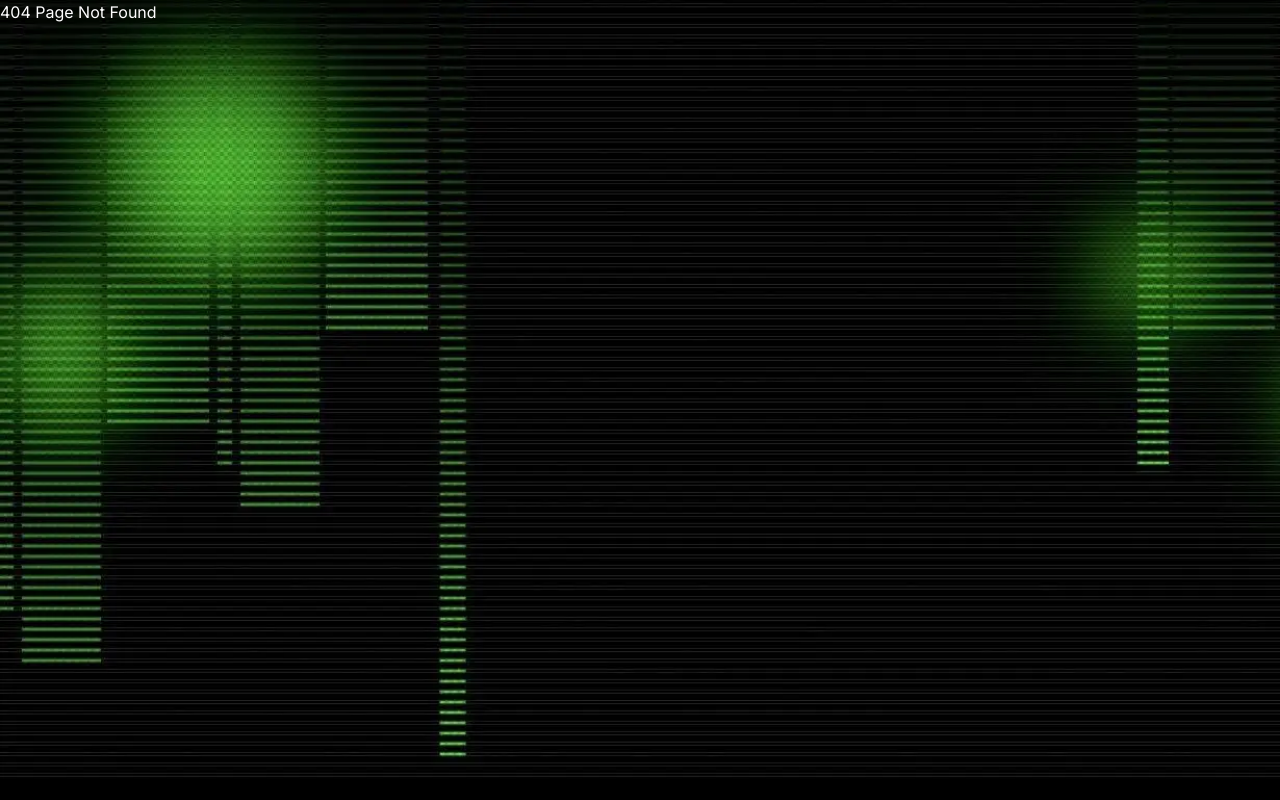
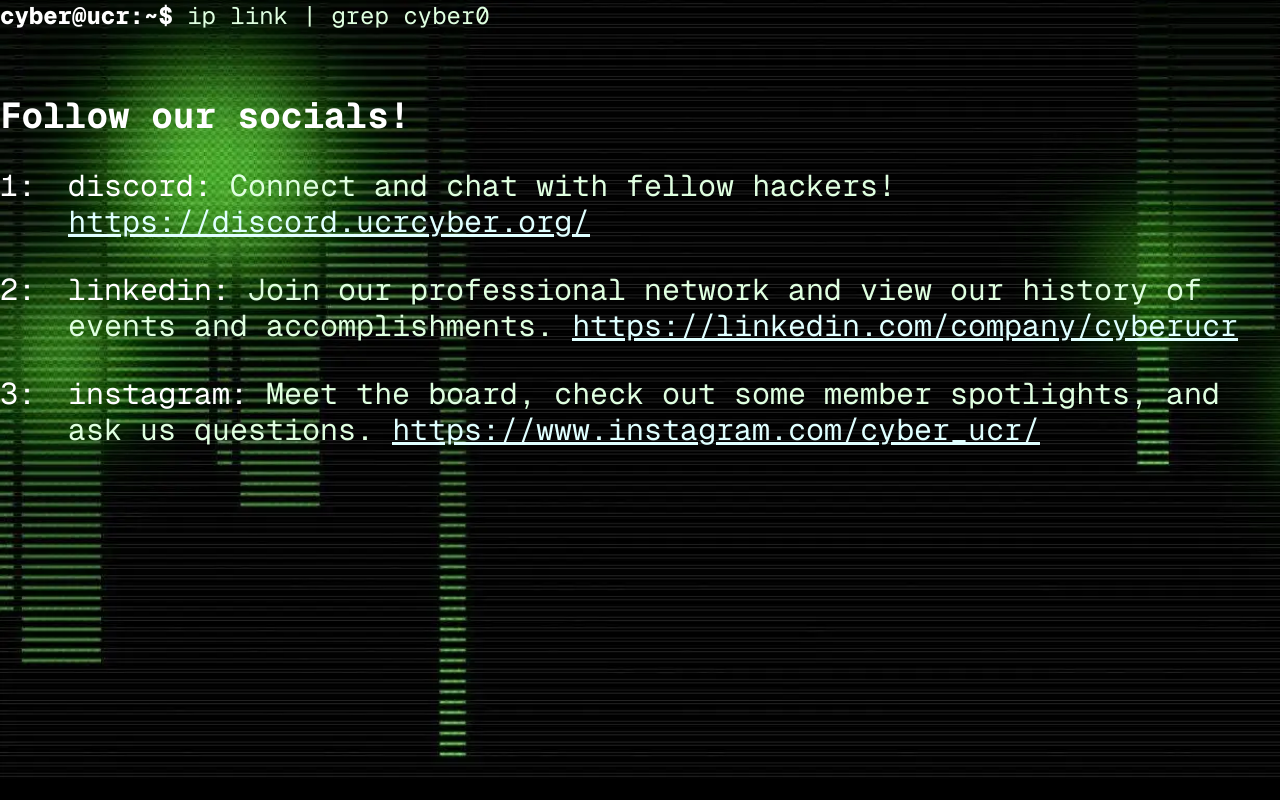
Before and after one commit to acm-ucr/cyber-website, a Next.js app: page /socials in a window 1280 px wide. Before the commit this address had no page. Built offline with nearby package versions, Linux system fonts and the light colour scheme.

Commit message:
Socials Page Content

```diff
--- /dev/null
+++ b/src/app/socials/page.tsx
@@ -0,0 +1,11 @@
+import SocialsPage from "@/components/socials/SocialsPage";
+
+const Socials = () => {
+  return (
+    <div className=" ">
+      <SocialsPage> </SocialsPage>
+    </div>
+  );
+};
+
+export default Socials;
--- /dev/null
+++ b/src/components/socials/SocialsPage.tsx
@@ -0,0 +1,90 @@
+const SocialsPage = () => {
+  return (
+    <div className="font-cyber-main">
+      <div className="mb-16">
+        <span className="text-cyber-white text-2xl font-extrabold">
+          cyber@ucr:~$
+        </span>
+        <span className="text-cyber-lightgreen text-2xl">
+          {" "}
+          ip link | grep cyber0{" "}
+        </span>
+      </div>
+
+      <div className="text-cyber-white text- mb-8 text-4xl font-bold">
+        {" "}
+        Follow our socials!{" "}
+      </div>
+
+      <div className="font-cyber-main mb-8 text-3xl">
+        <div className="flex flex-row">
+          <div className="text-cyber-white mr-8"> 1: </div>
+          <div>
+            <span className="text-cyber-white"> discord: </span>
+            <span className="text-cyber-lightgreen">
+              {" "}
+              Connect and chat with fellow hackers!{" "}
+              <a
+                href="https://discord.ucrcyber.org/"
+                target="_blank"
+                rel="noopener noreferrer"
+                className="text-[#DFFFFF] underline"
+              >
+                {" "}
+                https://discord.ucrcyber.org/{" "}
+              </a>{" "}
+            </span>
+          </div>
+        </div>
+      </div>
+
+      <div className="font-cyber-main mb-8 text-3xl">
+        <div className="flex flex-row">
+          <div className="text-cyber-white mr-8"> 2: </div>
+          <div>
+            <span className="text-cyber-white"> linkedin: </span>
+            <span className="text-cyber-lightgreen">
+              {" "}
+              Join our professional network and view our history of events and
+              accomplishments.{" "}
+              <a
+                href="https://linkedin.com/company/cyberucr"
+                target="_blank"
+                rel="noopener noreferrer"
+                className="text-[#DFFFFF] underline"
+              >
+                {" "}
+                https://linkedin.com/company/cyberucr{" "}
+              </a>{" "}
+            </span>
+          </div>
+        </div>
+      </div>
+
+      <div className="font-cyber-main text-3xl">
+        <div className="flex flex-row">
+          <div className="text-cyber-white mr-8"> 3: </div>
+          <div>
+            <span className="text-cyber-white"> instagram: </span>
+            <span className="text-cyber-lightgreen">
+              {" "}
+              Meet the board, check out some member spotlights, and ask us
+              questions.{" "}
+              <a
+                href="https://www.instagram.com/cyber_ucr/"
+                target="_blank"
+                rel="noopener noreferrer"
+                className="text-[#DFFFFF] underline"
+              >
+                {" "}
+                https://www.instagram.com/cyber_ucr/{" "}
+              </a>{" "}
+            </span>
+          </div>
+        </div>
+      </div>
+    </div>
+  );
+};
+
+export default SocialsPage;
```
